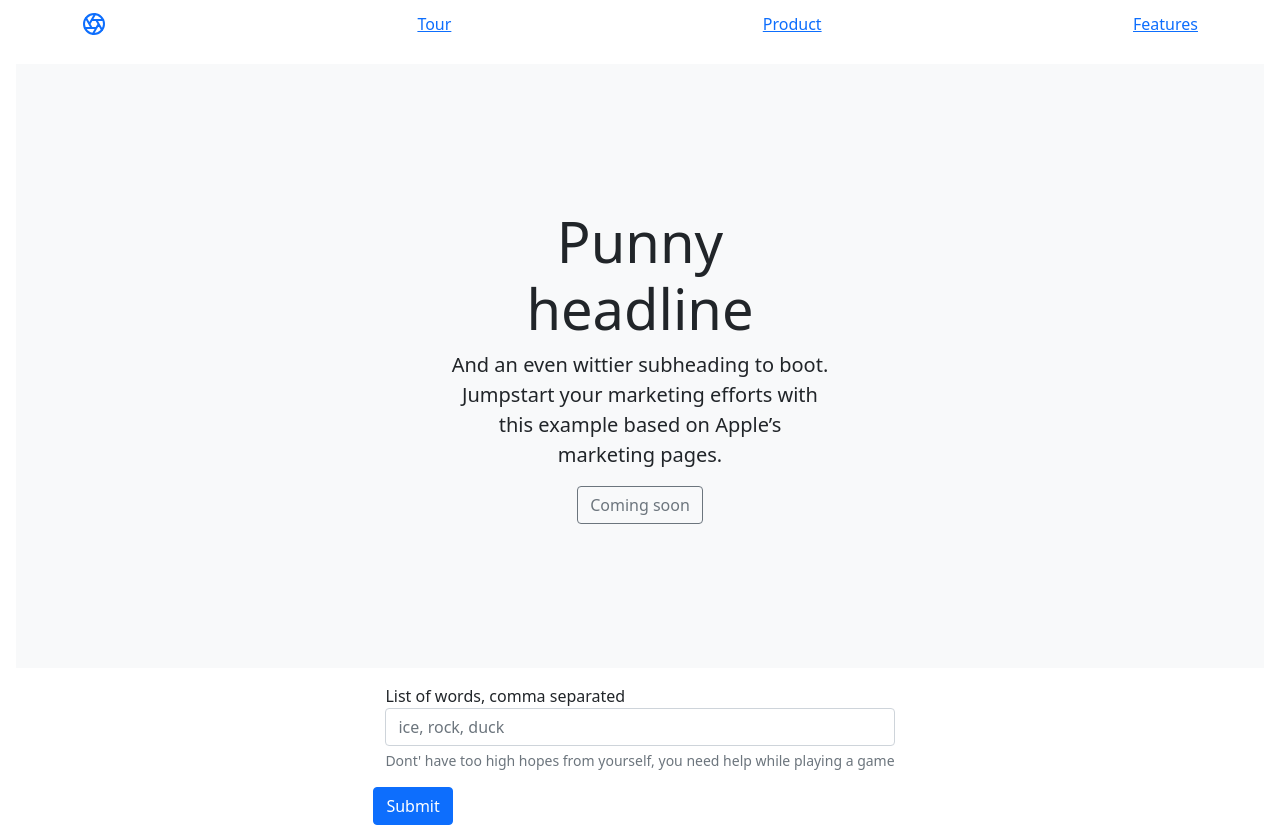
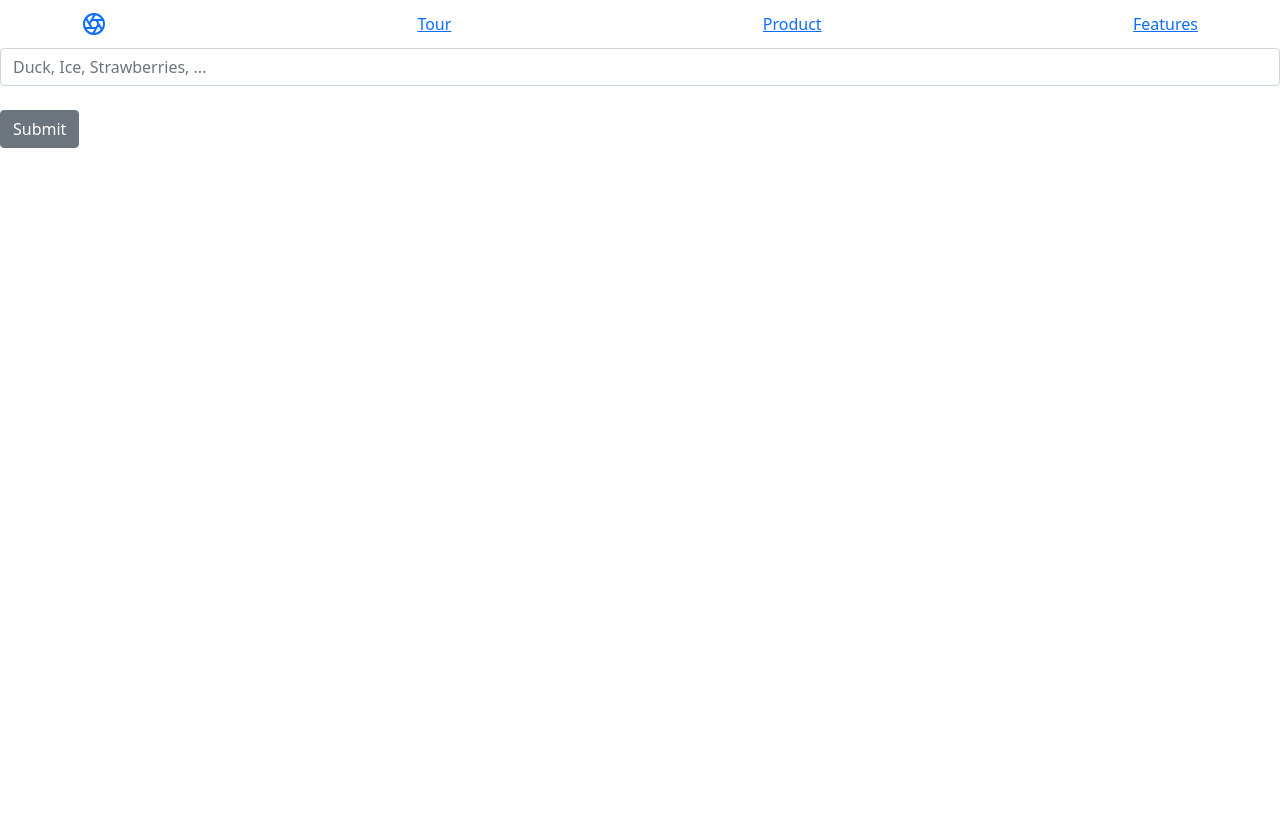
Before and after one commit to HarshdeepGupta/codenames-assist, a Flask app: page /home/ in a window 1280 px wide. After the commit the page ends 148 px from the top, so only its background shows below. Run offline with Flask 2, Linux system fonts and the light colour scheme.

Commit message:
simplyfy templates

```diff
--- a/src/templates/home.html
+++ b/src/templates/home.html
@@ -1,7 +1,7 @@
 {% extends "base.html" %}
 
 {% block content %}
-<div class="position-relative overflow-hidden p-3 p-md-5 m-md-3 text-center bg-light">
+<!-- <div class="position-relative overflow-hidden p-3 p-md-5 m-md-3 text-center bg-light">
     <div class="col-md-5 p-lg-5 mx-auto my-5">
         <h1 class="display-4 fw-normal">Punny headline</h1>
         <p class="lead fw-normal">And an even wittier subheading to boot. Jumpstart your marketing efforts with this
@@ -10,16 +10,15 @@
     </div>
     <div class="product-device shadow-sm d-none d-md-block"></div>
     <div class="product-device product-device-2 shadow-sm d-none d-md-block"></div>
-</div>
-<form action="#" method="POST" class="container d-flex flex-column flex-md-row justify-content-center">
-    <div class="form-group position-relative">
-        <label for="exampleInputEmail1" class="justify-content-center">List of words, comma separated</label>
-        <input type="text" class="form-control" id="inputwords" aria-describedby="Input List of words comma separated"
-            placeholder="ice, rock, duck">
-        <p id="emailHelp" class="form-text text-muted">Dont' have too high hopes from yourself, you need help while
-            playing a game</p>
-        <button type="submit" class="btn btn-primary btn-block row nav-row flex-column flex-md-row justify-content-center">Submit</button>
+</div> -->
+<form action="/results" method="POST">
+    <div class="form-group">
+        <input type="text" class="form-control" aria-describedby="list of words"
+            placeholder="Duck, Ice, Strawberries, ..." name = "listOfWords">
     </div>
+    <br/>
+    <button type="submit" class="btn btn-secondary">Submit</button>
+</form>
 
 
 </form>
```
Also changed, not shown: src/templates/results.html (added, +14 -0 lines).
